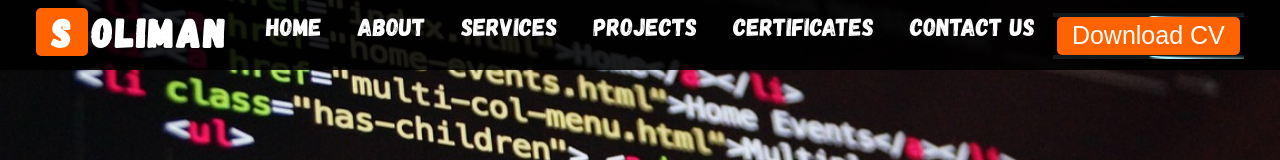
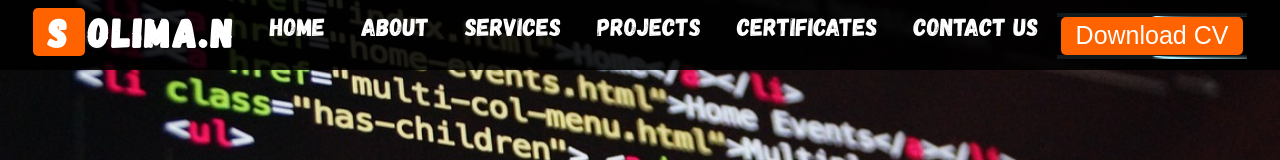
Before and after one commit to mohamed-soliman-IT/Portfolio, a plain HTML site: page certificates.html in a window 1280 px wide. Shown: the top 160 px of the page. Drawn offline with nearby package versions, Linux system fonts and the light colour scheme; a web font is replaced by a local one.

Commit message:
Update certificates.html

```diff
--- a/certificates.html
+++ b/certificates.html
@@ -159,7 +159,7 @@
 
     <div class="navbar">
       <div class="logo" onclick="window.location.href='index1.html'">
-        <h1><span>S</span>oliman</h1>
+        <h1><span>S</span>olima.n</h1>
         </div>
 
         <div class="sections">
```
